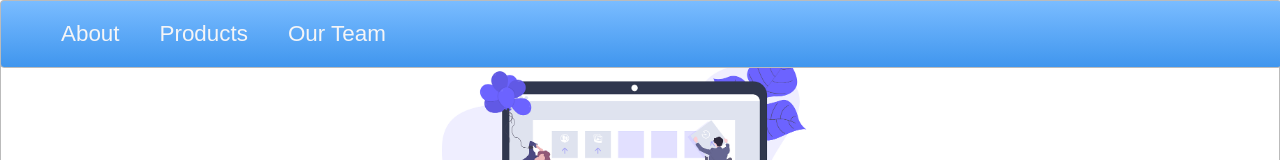
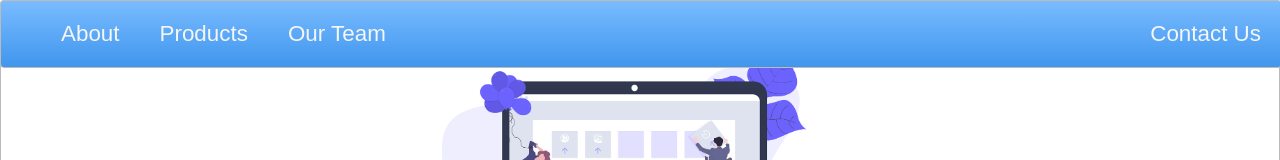
Before and after one commit to rosemonttt/collab-project, a plain HTML site: page index.html in a window 1280 px wide. Shown: the top 160 px of the page. Drawn offline with Linux system fonts and the light colour scheme.

Commit message:
Update index.html
fixing </a> tag

```diff
--- a/index.html
+++ b/index.html
@@ -10,7 +10,7 @@
 	  		<li><a href="">About</li>
 	  		<li><a href="">Products</li>
 	  		<li><a href="">Our Team</li>
-			<li class="push"><a href=""></a><Contact Us</li>
+			<li class="push"><a href="">Contact Us</a></li>
 	  	</ul>
 	  </nav>
 	 <div class="container zone"><img class="cover" src="./img/undraw.png"></div>
```
